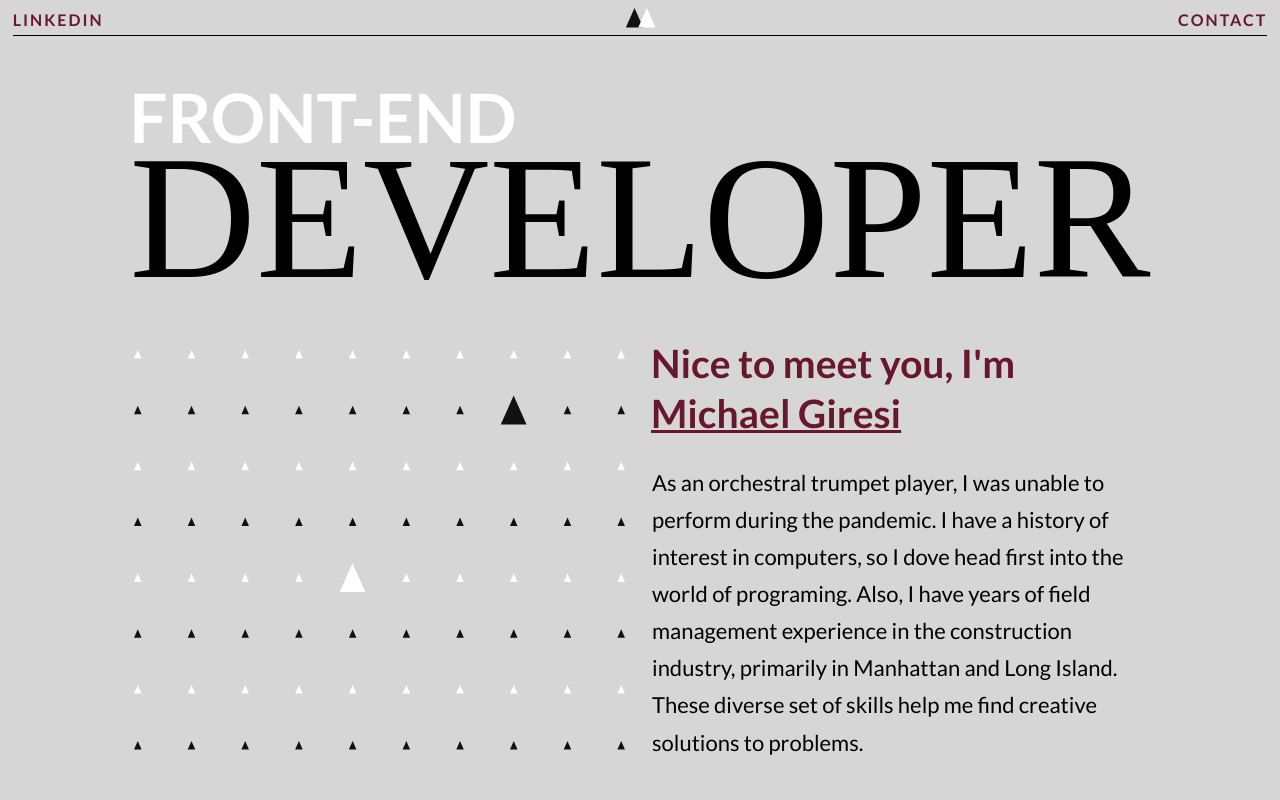
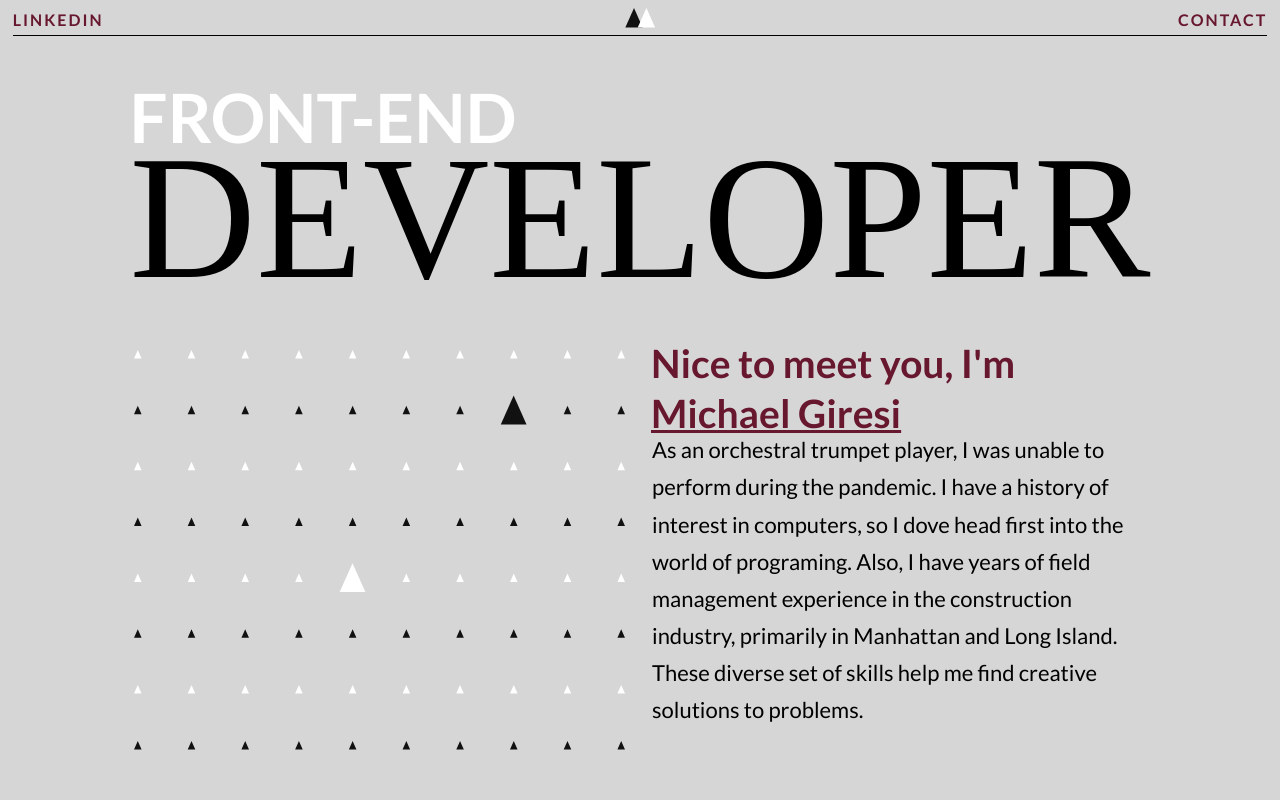
Before and after one commit to MichaelGiresi/Portfolio, a React (Create React App) app: page / in a window 1280 px wide. Shown: the top 800 px of the page. Built offline with nearby package versions, Linux system fonts and the light colour scheme.

Commit message:
740 px hero styles finished part 2

```diff
--- a/src/components/Hero.jsx
+++ b/src/components/Hero.jsx
@@ -55,13 +55,13 @@ const Hero = () => {
       <div className='hero_triangles_text'>
         <img className='hero_triangles' src={trianglegrid}/>
         <div className='hero_text_container'>
-          <div className='hero_text_heading' ref={hthRef}>Nice to meet you, I'm <span className='MG_span'><img className="img1" src={selfie}/>Michael Giresi</span></div>
-          <div className='hero_text' ref={htRef}>
+          <h1 className='hero_text_heading' ref={hthRef}>Nice to meet you, I'm <span className='MG_span'><img className="img1" src={selfie}/>Michael Giresi</span></h1>
+          <p className='hero_text' ref={htRef}>
           As an orchestral trumpet player, I was unable to perform during the pandemic.
           I have a history of interest in computers, so I dove head first into the world
           of programing. Also, I have years of field management experience in the construction
           industry, primarily in Manhattan and Long Island. These diverse set of skills help me
-          find creative solutions to problems. </div>
+          find creative solutions to problems. </p>
         </div>
       </div>
     </div>
--- a/src/scss/hero/hero.css
+++ b/src/scss/hero/hero.css
@@ -141,7 +141,11 @@
     width: 331px;
   }
   .hero_text_container {
-    width: 356px;
+    display: flex;
+    flex-direction: column;
+    justify-content: space-between;
+    width: 330px;
+    height: 269px;
   }
   .hero_triangles_text {
     display: flex;
@@ -153,18 +157,21 @@
   .hero_text {
     font-size: 14px;
     margin-top: 5px;
-    margin-left: 27px;
+    margin-left: 0;
     text-align: left;
     width: auto;
-    line-height: 1.591;
+    line-height: 1.786;
+    margin-bottom: 0;
   }
   .hero_text_heading {
     font-size: 32px;
     text-align: left;
     line-height: 1.3;
     width: auto;
-    margin-top: -10px;
-    margin-left: 25px;
+    height: 89px;
+    margin-top: -11px;
+    margin-bottom: 0;
+    margin-left: -2px;
   }
 }
 @media (min-width: 750px) {
--- a/src/scss/hero/hero.scss
+++ b/src/scss/hero/hero.scss
@@ -159,7 +159,11 @@
     }
 
     .hero_text_container {
-        width: 356px;
+        display: flex;
+        flex-direction: column;
+        justify-content: space-between;
+        width: 330px;
+        height: 269px;
     }
 
     .hero_triangles_text {
@@ -173,10 +177,11 @@
     .hero_text {
         font-size: 14px;
         margin-top: 5px;
-        margin-left: 27px;
+        margin-left: 0;
         text-align: left;
         width: auto;
-        line-height: 1.591;
+        line-height: 1.786;
+        margin-bottom: 0;
     }
 
     .hero_text_heading {
@@ -184,8 +189,10 @@
         text-align: left;
         line-height: 1.3;
         width: auto;
-        margin-top: -10px;
-        margin-left: 25px;
+        height: 89px;
+        margin-top: -11px;
+        margin-bottom: 0;
+        margin-left: -2px;
     }
 }
 
--- a/src/scss/nav/nav.css
+++ b/src/scss/nav/nav.css
@@ -37,7 +37,7 @@
 }
 
 .monogram {
-  width: 44px;
+  width: 31px;
   height: 20px;
 }
 
--- a/src/scss/nav/nav.scss
+++ b/src/scss/nav/nav.scss
@@ -37,7 +37,7 @@
     }
 
     .monogram {
-        width: 44px;
+        width: 31px;
         height: 20px;
     }
 
```
Also changed, not shown: 1 other file (tests, documents, lock files or other folders).
